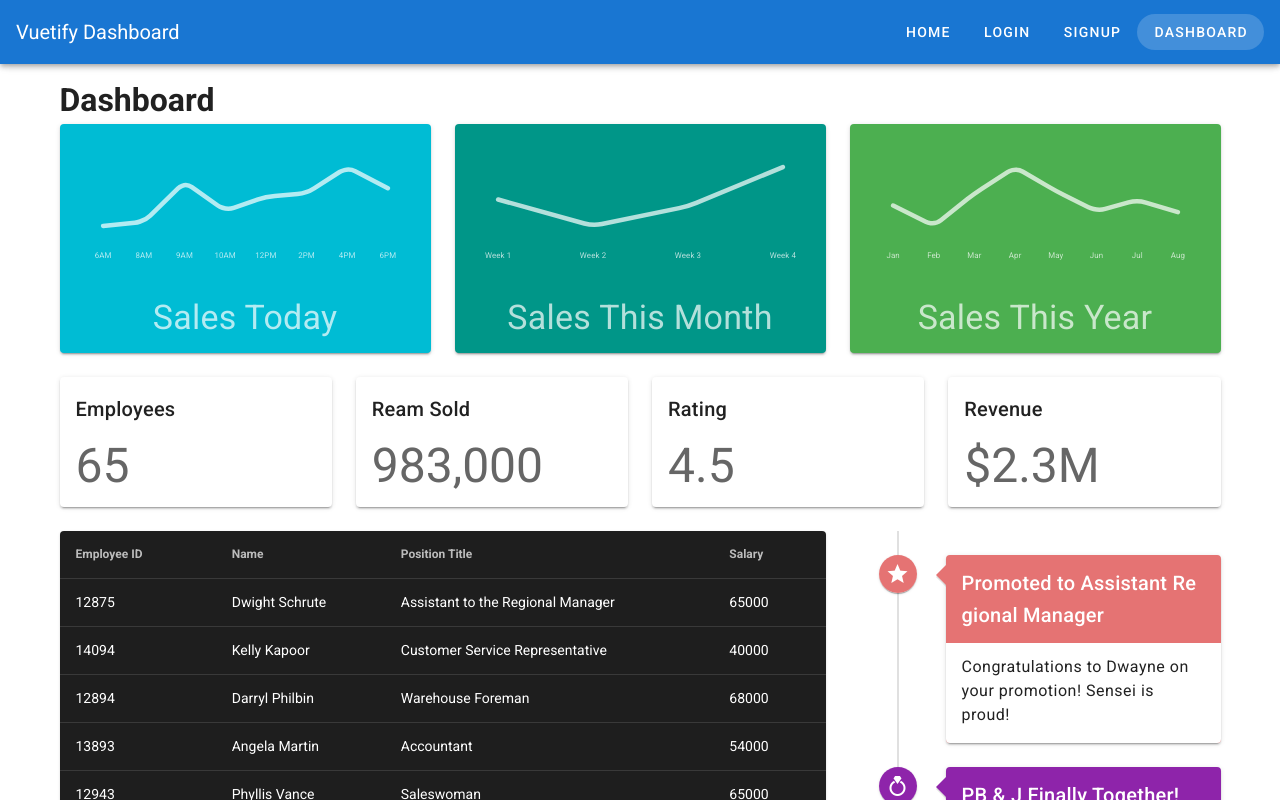
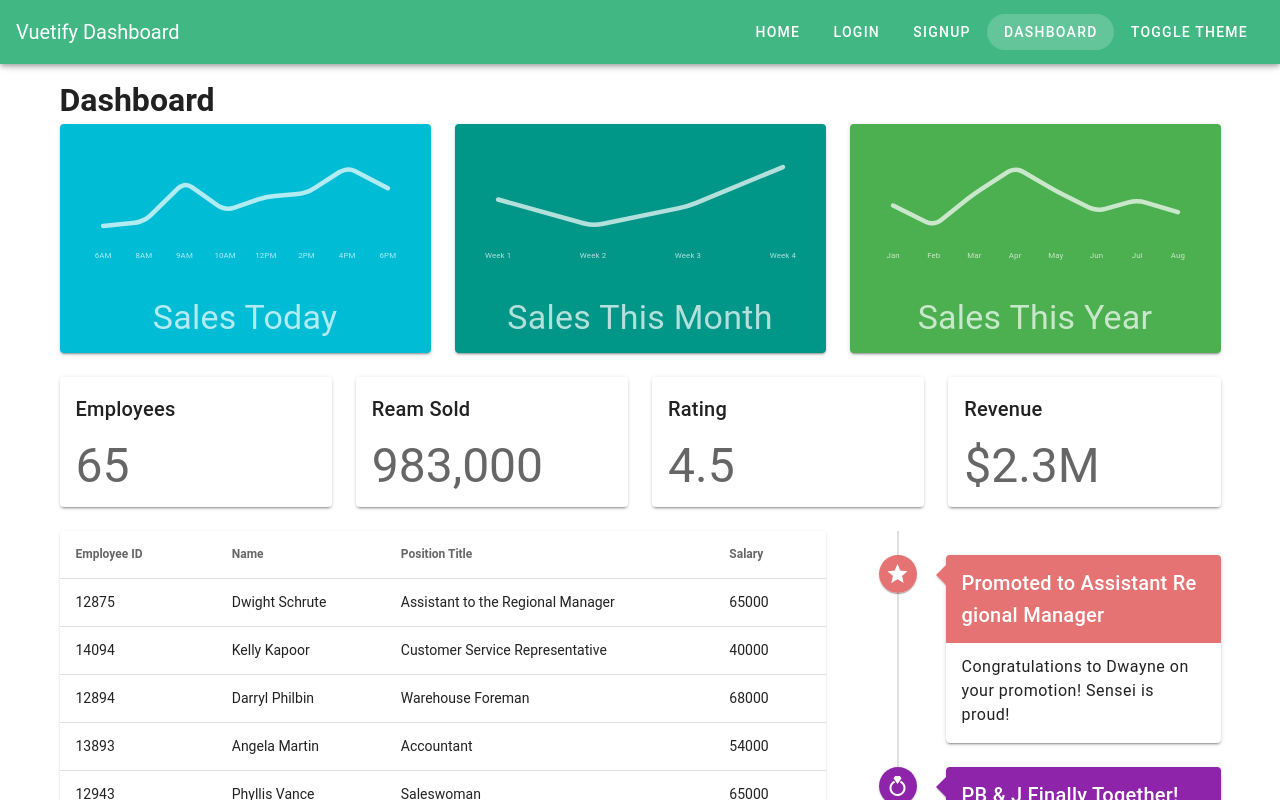
Before and after one commit to remchh/Vuetify-vue2, a Vue app: page /dashboard in a window 1280 px wide. Shown: the top 800 px of the page. Built offline with nearby package versions, Linux system fonts and the light colour scheme.

Commit message:
“Custom-Themes”

```diff
--- a/public/index.html
+++ b/public/index.html
@@ -6,7 +6,7 @@
     <meta name="viewport" content="width=device-width,initial-scale=1.0">
     <link rel="icon" href="<%= BASE_URL %>favicon.ico">
     <title><%= htmlWebpackPlugin.options.title %></title>
-    <link rel="stylesheet" href="https://fonts.googleapis.com/css?family=Roboto:100,300,400,500,700,900">
+    <link href="https://fonts.googleapis.com/css?family=Fira+Sans:700|Merriweather&display=swap" rel="stylesheet">
     <link rel="stylesheet" href="https://cdn.jsdelivr.net/npm/@mdi/font@latest/css/materialdesignicons.min.css">
   </head>
   <body>
--- a/src/App.vue
+++ b/src/App.vue
@@ -11,6 +11,9 @@
           :to='link.url'
         >
       {{link.label}}
+      </v-btn>
+      <v-btn @click="toggleTheme" text rounded>
+        Toggle Theme
       </v-btn>
     </v-app-bar>
     <v-content>
@@ -62,6 +65,12 @@ export default {
         }
       ]
     }
+  },
+  methods:{
+    toggleTheme(){
+      this.$vuetify.theme.themes.dark.anchor = '#41B883'
+      this.$vuetify.theme.dark = !this.$vuetify.theme.dark
+    }
   }
 }
 </script>
--- a/src/components/EmployeesTable.vue
+++ b/src/components/EmployeesTable.vue
@@ -6,7 +6,7 @@
     class="elevation-1"
     @click:row="selectRow"
     :multi-sort="true"
-    dark
+
   ></v-data-table>
 </template>
 
--- a/src/plugins/vuetify.js
+++ b/src/plugins/vuetify.js
@@ -4,4 +4,18 @@ import Vuetify from 'vuetify/lib/framework';
 Vue.use(Vuetify);
 
 export default new Vuetify({
+    icons: {
+        iconfont: 'mdi'
+      },
+      theme: {
+        themes: {
+            light: {
+              primary: '#41B883'
+            },
+            dark: {
+              primary: '#34495E',
+              //anchor: '#fff'
+            }
+          }
+      }
 });
--- a/src/views/Login.vue
+++ b/src/views/Login.vue
@@ -1,5 +1,5 @@
 <template>
-  <v-card width="400" class="mx-auto mt-5" dark>
+  <v-card width="400" class="mx-auto mt-5" >
     <v-card-title class="pb-0">
       <h1 class="display-1">Login</h1>
     </v-card-title>
```
